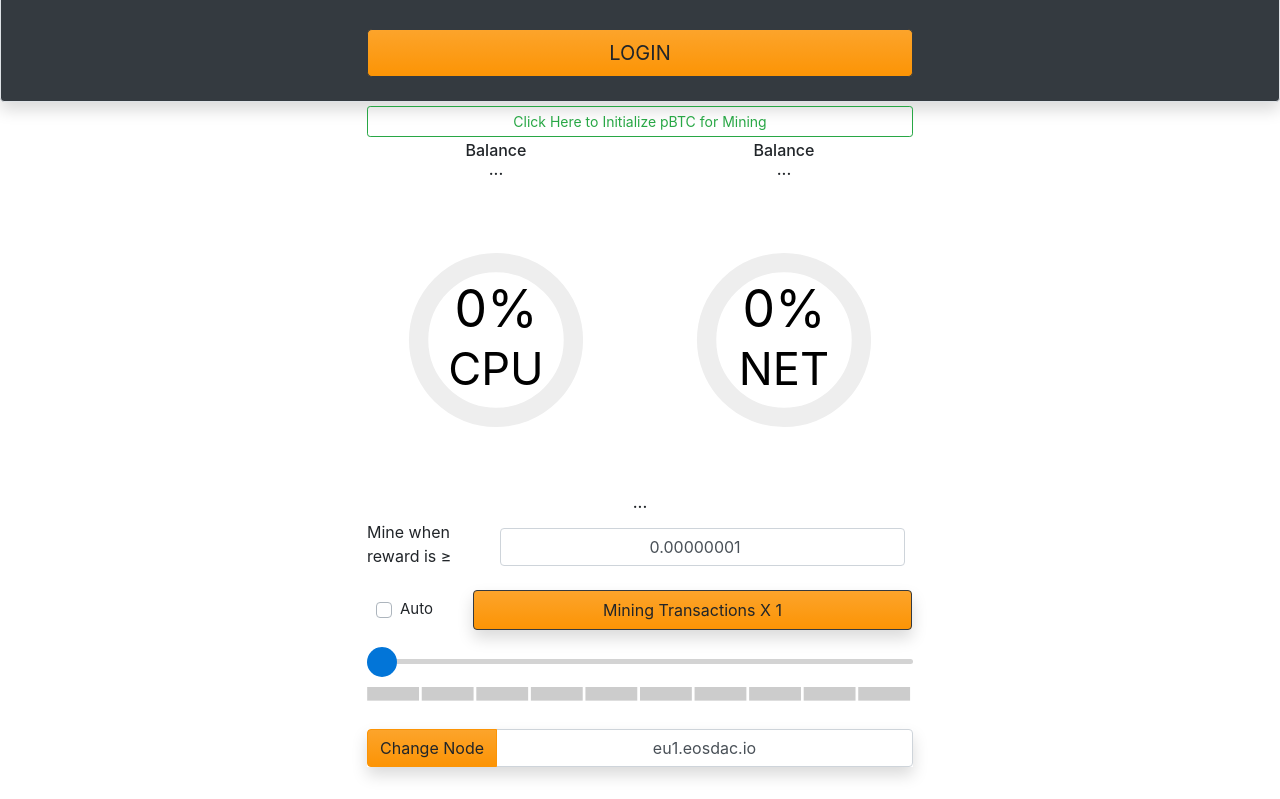
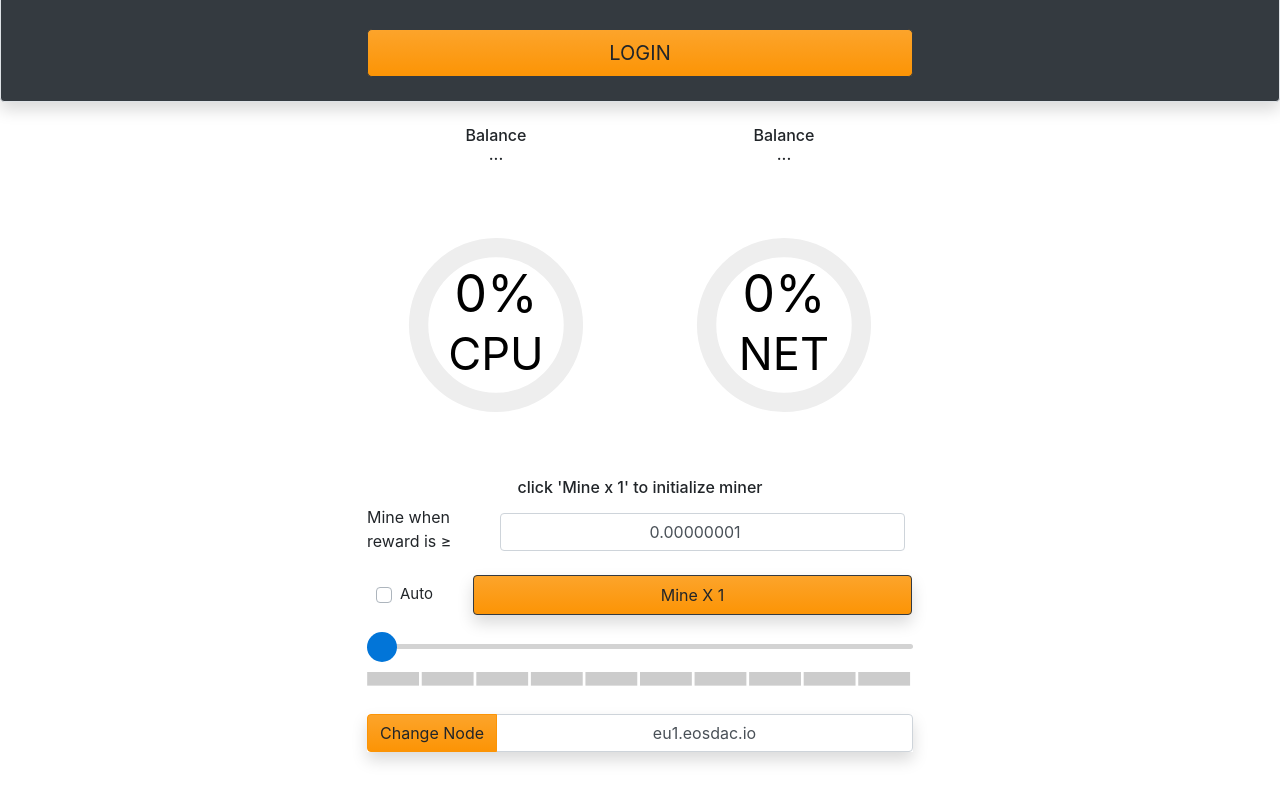
Before and after one commit to SOVEOS/BitcoinMiner, a plain HTML site: page index.html in a window 1280 px wide. Shown: the part 115-914 px from the top of the page. Drawn offline with nearby package versions, Linux system fonts and the light colour scheme; a script that the page names is missing.

Commit message:
Update index.html

```diff
--- a/index.html
+++ b/index.html
@@ -42,12 +42,10 @@
         </div>
         <br>
         </div>
+        <br>
 
         <!--this container basically contains the rest of the dapp, the rest of the containers and rows fit inside this one-->
         <div class="container" style="max-width: 576px">
-            <div class="d-flex mt-1 mb-1 justify-content-center">
-                <button type="button" id='doinit' class='btn btn-outline-success btn-sm btn-block' onclick='doinit()'>Click Here to Initialize pBTC for Mining </button>
-            </div>
             <!--EOS and POW Balance Display directly beneath "header"-->
             <div class="row row-cols-2">
                 <h6 class='col text-center'>
@@ -87,7 +85,7 @@
             </div>
             <br>
 
-        <h6 id='powMiningRate' class="text-center">...</h6>
+        <h6 id='powMiningRate' class="text-center">click 'Mine x 1' to initialize miner</h6>
           <!--checkbox for the automining feature, just check this and it will mine according to the parameters the user has set-->
 
           <div class='d-flex'>Mine when reward is ≥<input type='number' min="0" step="0.00000001" class='text-center form-control m-2' id='target_mining_rate' value='0.00000001'></div>
@@ -97,7 +95,7 @@
                 <input type='checkbox' class="custom-control-input" id='checkbox-3' onclick='switch_autominer(this)'>
                 <label class="custom-control-label" for='checkbox-3' style='font-size:15px;'>Auto</label>
             </div>
-            <button type="button" class="btn btn-warning border border-dark btn-block col m-3 shadow" id='dotransaction_bundle' onclick='dotransaction_bundle()'>Mining Transactions X 1</button>
+            <button type="button" class="btn btn-warning border border-dark btn-block col m-3 shadow" id='dotransaction_bundle' onclick='dotransaction_bundle()'>Mine X 1</button>
         </div>
 
 
```
